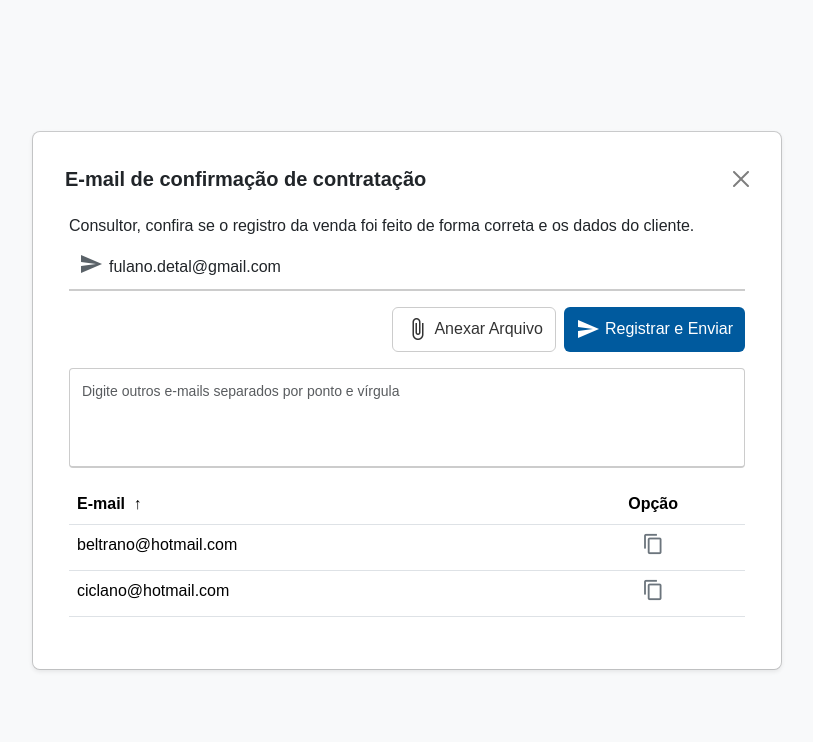
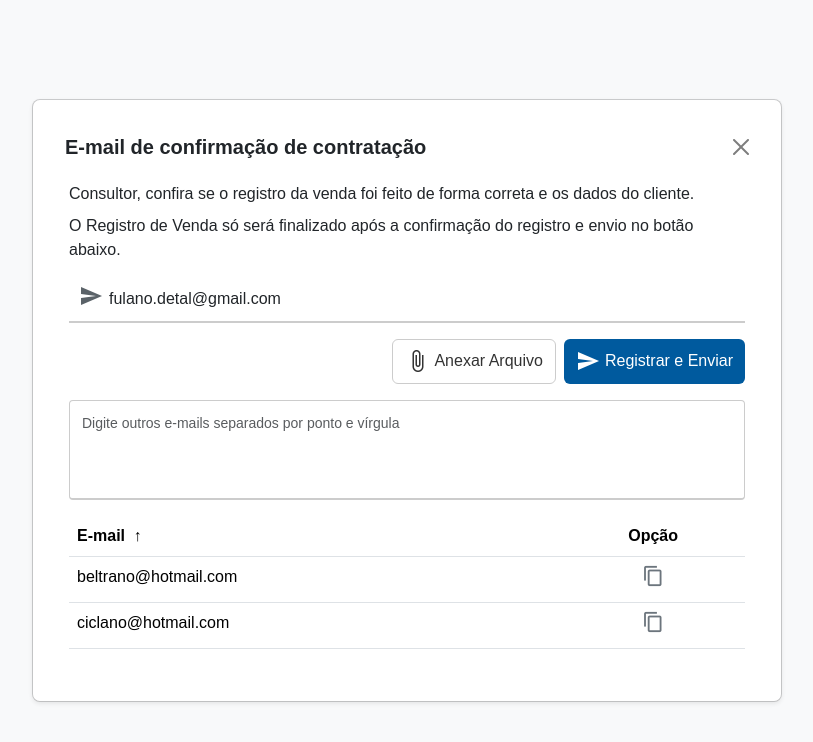
Before and after one commit to AndersonTaborga/send-email-modal, a plain HTML site: page index.html in a window 1280 px wide. Shown: the whole page, without its empty margins (233-1046 px from the left). Drawn offline with nearby package versions, Linux system fonts and the light colour scheme.

Commit message:
Add informational message to modal body regarding sale registration confirmation

```diff
--- a/index.html
+++ b/index.html
@@ -33,6 +33,7 @@
                 <!-- Corpo do Modal -->
                 <div class="modal-body">
                     <p class="mb-2">Consultor, confira se o registro da venda foi feito de forma correta e os dados do cliente.</p>
+                    <p class="mb-3">O Registro de Venda só será finalizado após a confirmação do registro e envio no botão abaixo.</p>
 
                     <!-- Campo de E-mail (Bloqueado e com ícone de avião) -->
                     <div class="email-container mb-3">
```
